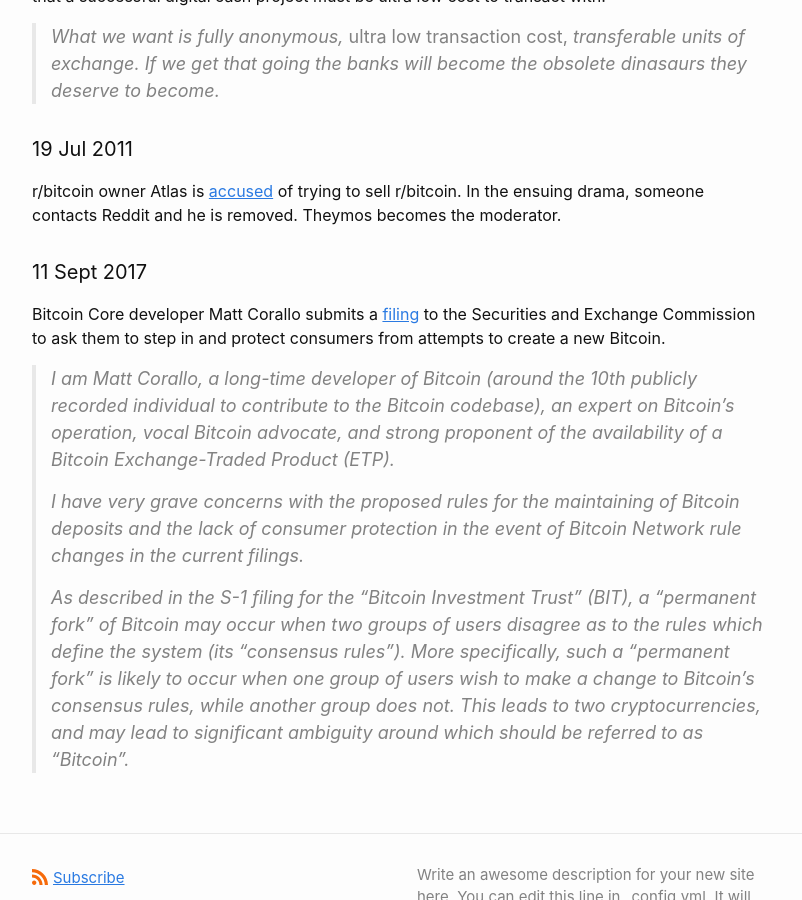
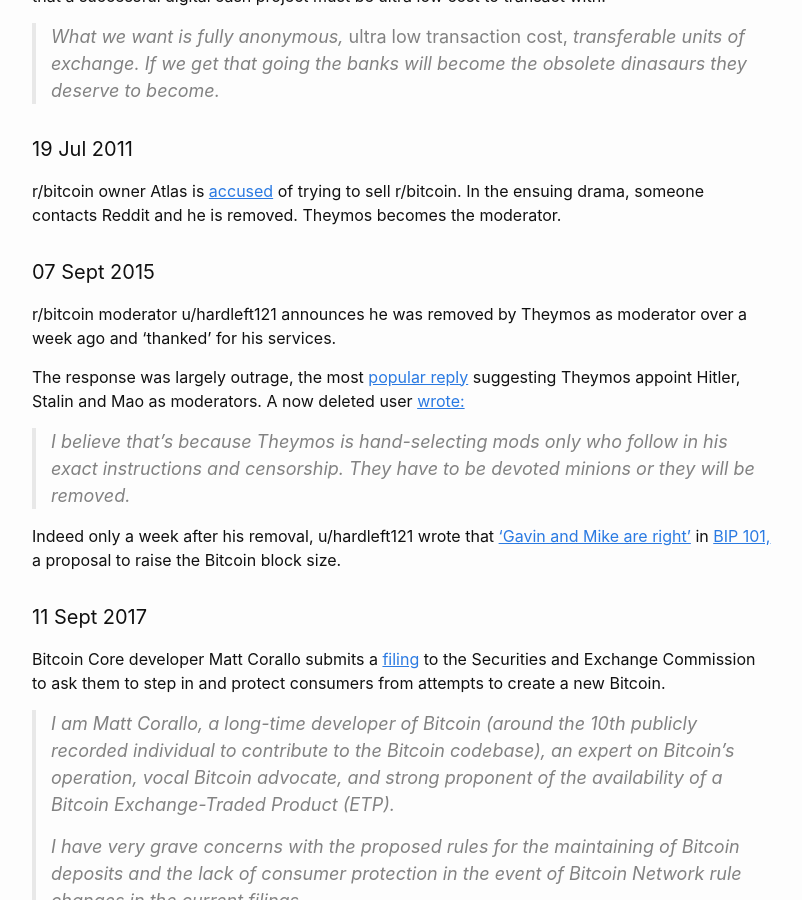
Before and after one commit to derykmakgill/krawisz, a Jekyll site: the page built from test.md, in a window 1280 px wide and 900 px high, scrolled down 871 px. Shown: the whole window, without its empty margins (238-1040 px from the left). Built offline with Jekyll 4.4.1, drawn with Linux system fonts in a browser that asks for light colours.

Commit message:
Update test.md

```diff
--- a/test.md
+++ b/test.md
@@ -42,6 +42,16 @@
 
 r/bitcoin owner Atlas is [accused](https://bitcointalk.org/index.php?topic=30211.0) of trying to sell r/bitcoin. In the ensuing drama, someone contacts Reddit and he is removed. Theymos becomes the moderator.
 
+#### 07 Sept 2015
+
+r/bitcoin moderator u/hardleft121 announces he was removed by Theymos as moderator over a week ago and 'thanked' for his services.
+
+The response was largely outrage, the most [popular reply](https://www.reddit.com/r/Bitcoin/comments/3k0iji/i_am_no_longer_a_mod_of_rbitcoin_i_didnt_have/cuturbe?utm_source=share&utm_medium=web2x) suggesting Theymos appoint Hitler, Stalin and Mao as moderators. A now deleted user [wrote:](https://www.reddit.com/r/Bitcoin/comments/3k0iji/i_am_no_longer_a_mod_of_rbitcoin_i_didnt_have/cutuscp?utm_source=share&utm_medium=web2x)
+
+>I believe that's because Theymos is hand-selecting mods only who follow in his exact instructions and censorship. They have to be devoted minions or they will be removed.
+
+Indeed only a week after his removal, u/hardleft121 wrote that ['Gavin and Mike are right'](https://www.reddit.com/r/Bitcoin/comments/3jgtjl/i_support_bip101/cuqdm54/?context=3) in [BIP 101,](https://github.com/bitcoin/bips/blob/master/bip-0101.mediawiki) a proposal to raise the Bitcoin block size.
+
 #### 11 Sept 2017
 
 Bitcoin Core developer Matt Corallo submits a [filing](https://www.sec.gov/comments/sr-nysearca-2017-06/nysearca201706-161046.htm) to the Securities and Exchange Commission to ask them to step in and protect consumers from attempts to create a new Bitcoin.
```
